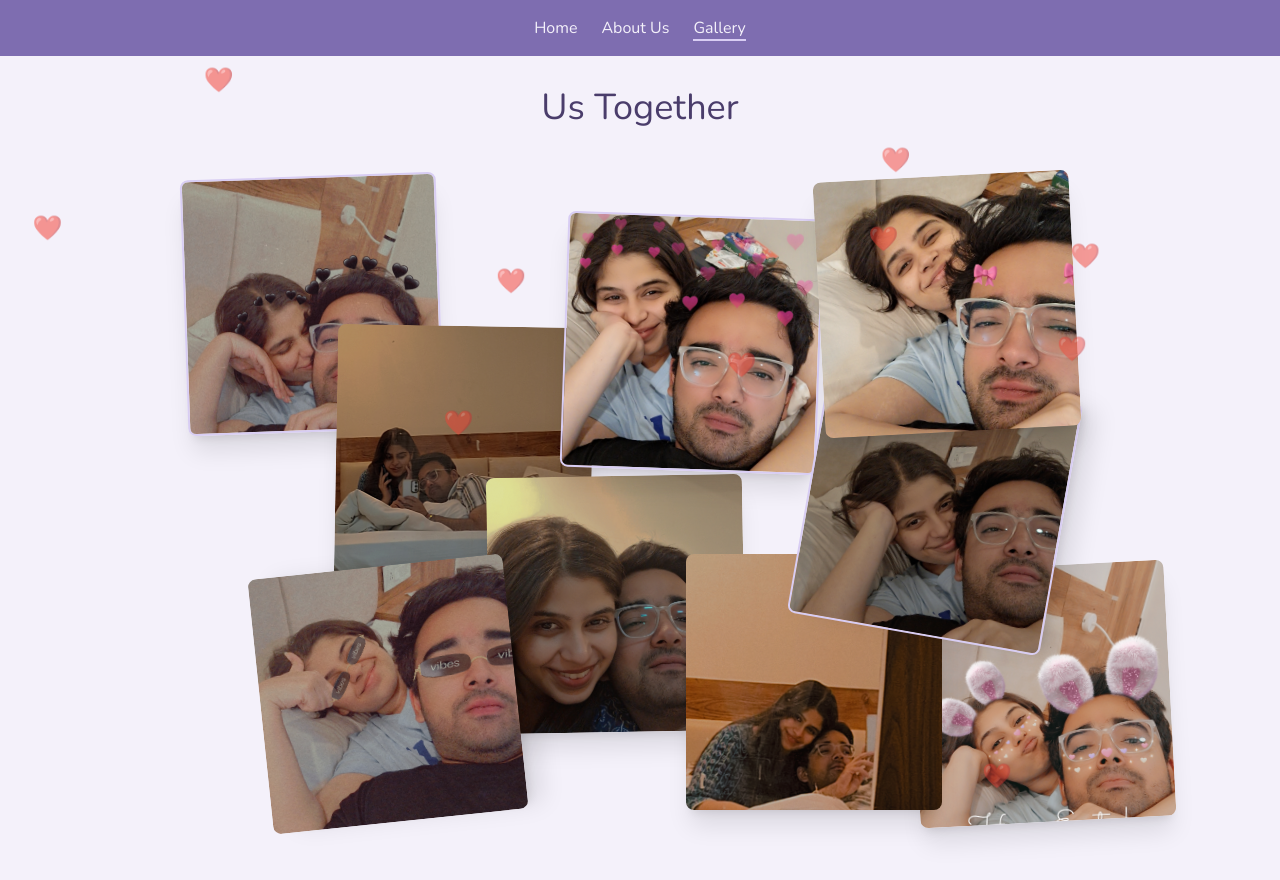
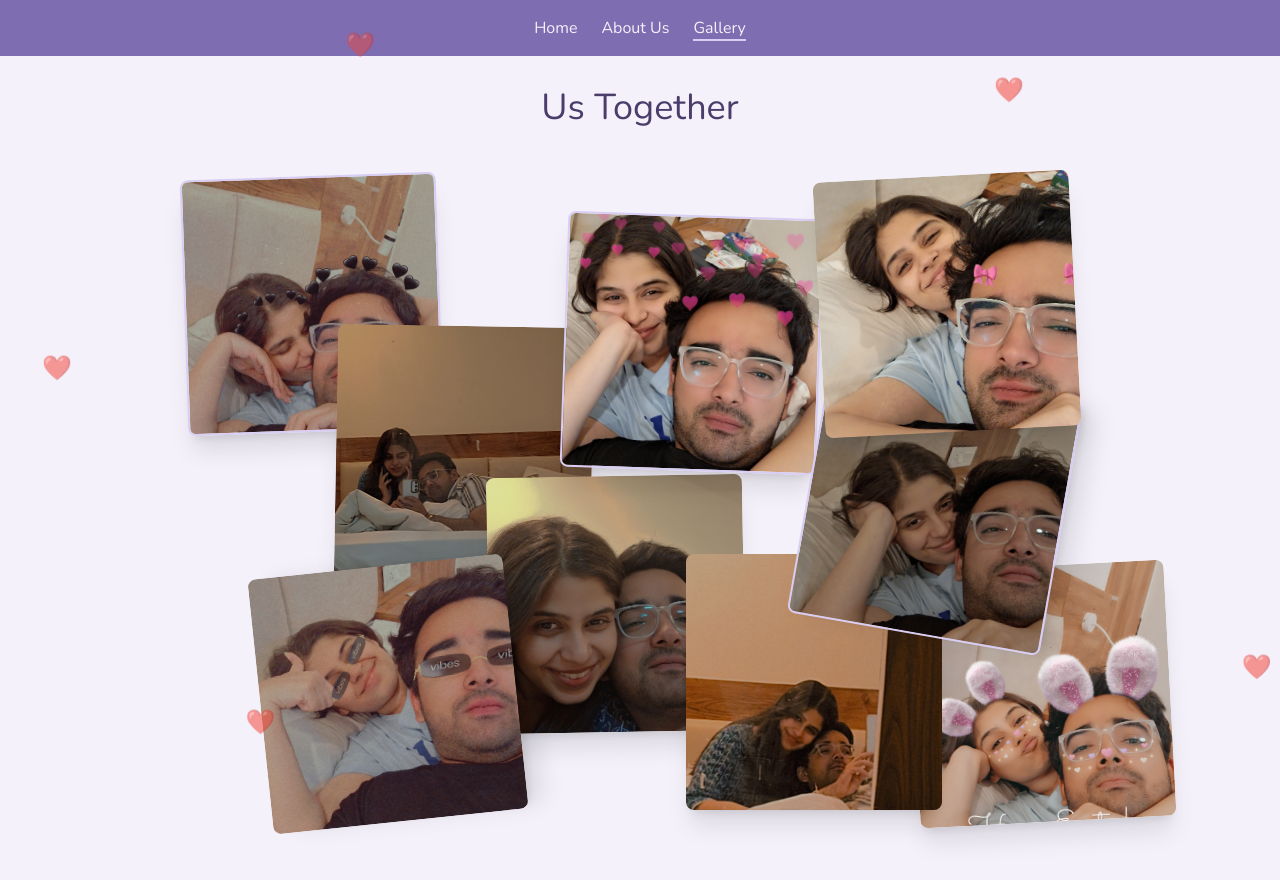
Before and after one commit to arnavvtiwari/wishes, a React (Vite) app: page /gallery in a window 1280 px wide. Shown: the top 880 px of the page. Built offline with nearby package versions, Linux system fonts and the light colour scheme.

Commit message:
Update Gallery.jsx

```diff
--- a/src/components/gallery/Gallery.jsx
+++ b/src/components/gallery/Gallery.jsx
@@ -1,6 +1,6 @@
 import React from 'react'
 import { motion } from 'framer-motion'
-import Navigation from '../navigation/Navigation'
+import Navigation from '../Navigation/Navigation'
 
 // Sample image imports (replace with your actual images)
 import img1 from '../images/c7.jpg'
@@ -83,7 +83,7 @@ const Gallery = () => {
 
         {/* Floating hearts decoration */}
         <div className="fixed inset-0 pointer-events-none overflow-hidden z-0">
-          {[...Array(10)].map((_, i) => (
+          {[...Array(5)].map((_, i) => (
             <motion.div
               key={i}
               animate={{
```
